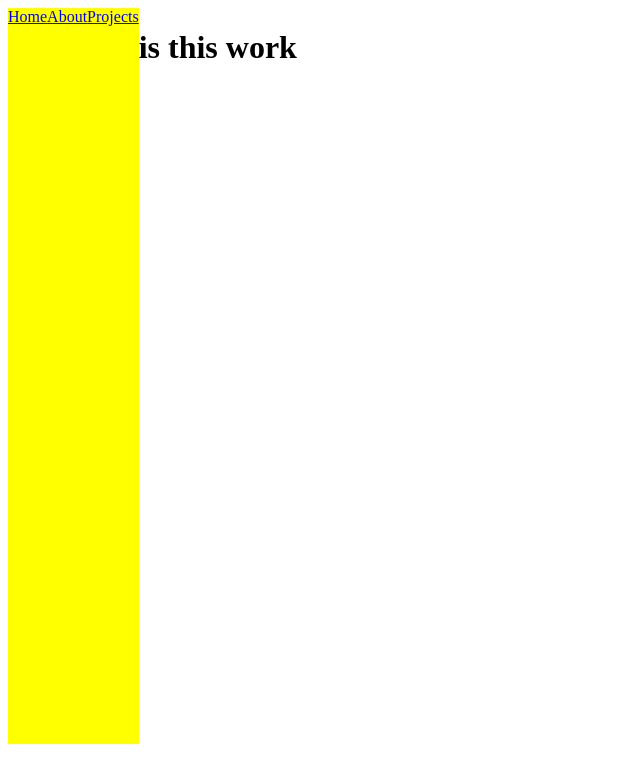
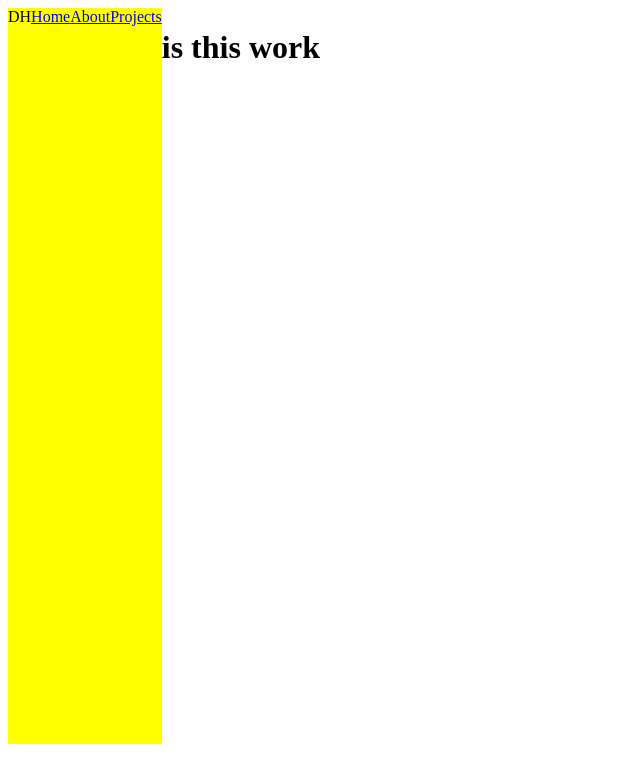
Before and after one commit to Kotieheim/portfolio-two-point-oh, a Next.js app: page / in a window 1280 px wide. Shown: the top 782 px of the page, without its empty margins (0-640 px from the left). Built offline with nearby package versions, Linux system fonts and the light colour scheme.

Commit message:
wireframing some stuff

```diff
--- a/components/Header.tsx
+++ b/components/Header.tsx
@@ -7,6 +7,7 @@ type Props = {};
 const Header = (props: Props) => {
   return (
     <div className={styles.navbar}>
+      <div className={styles.logo}>DH</div>
       <Link href="/">Home</Link>
       <Link href="/about">About</Link>
       <Link href="/projects">Projects</Link>
--- a/components/header.module.css
+++ b/components/header.module.css
@@ -1,3 +1,8 @@
 .navbar {
     background-color: yellow;
+    display: flex;
+    justify-content: space-around;
 }
+.logo{
+
+}
```
